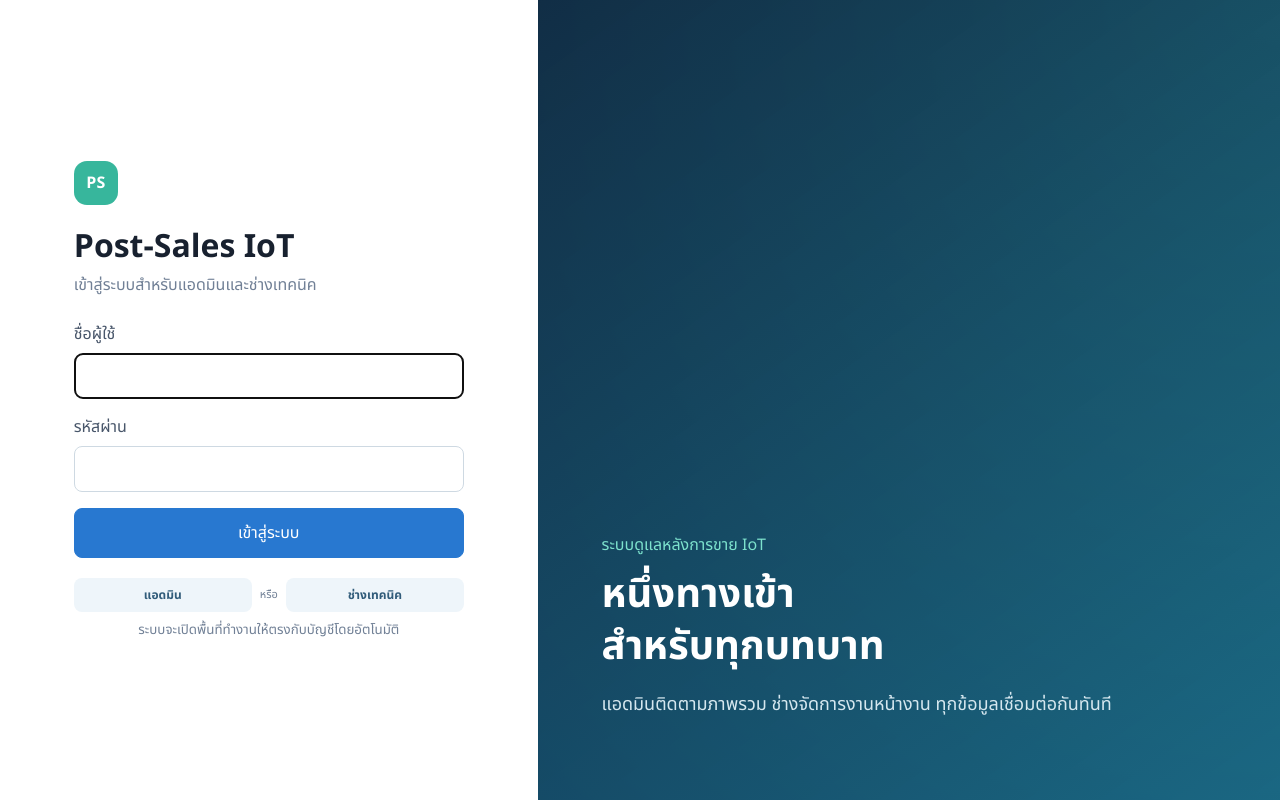
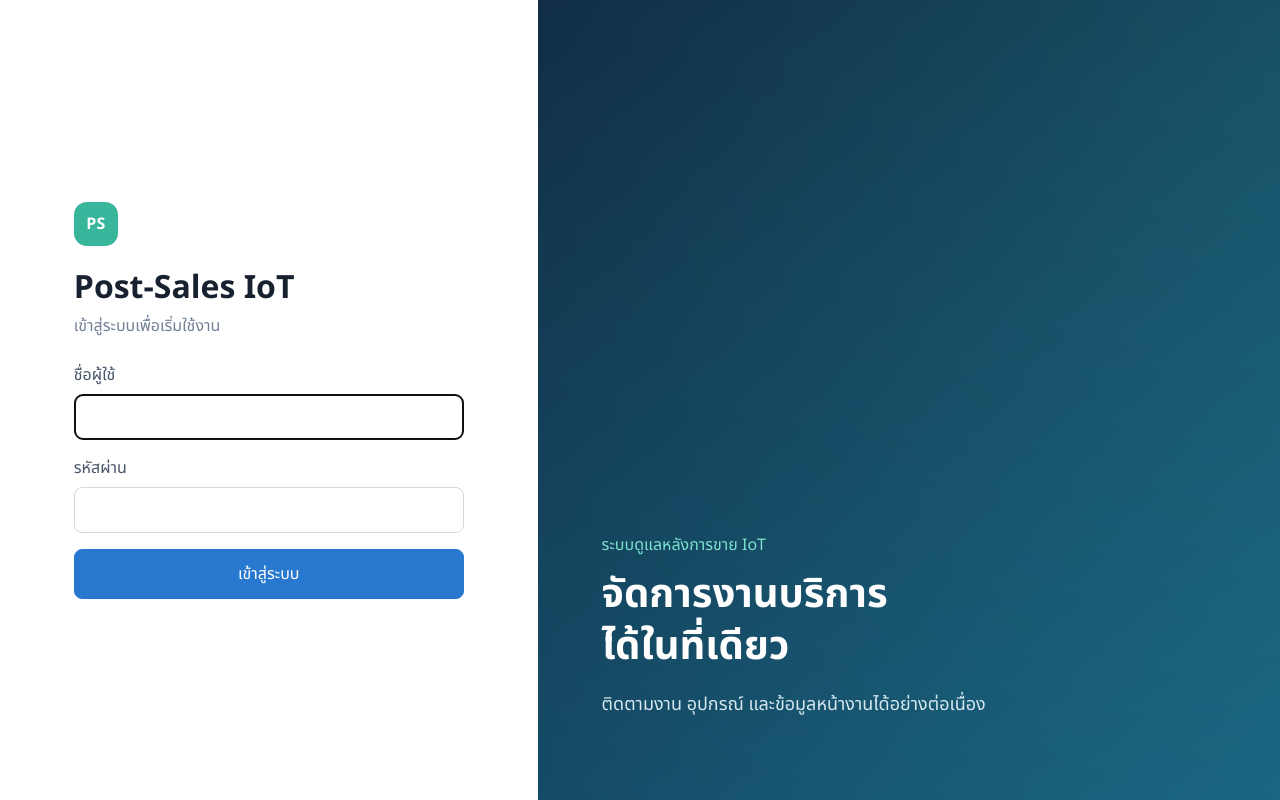
Before and after one commit to 0tyght/postsales-iot, a React (Vite) app in the folder apps/admin-web/: page / in a window 1280 px wide. Built offline with nearby package versions, Linux system fonts and the light colour scheme; no server answers.

Commit message:
refactor: simplify portal login copy

```diff
--- a/apps/admin-web/src/pages/LoginPage.jsx
+++ b/apps/admin-web/src/pages/LoginPage.jsx
@@ -4,5 +4,5 @@ import {api} from '../services/api';
 export default function LoginPage({onLogin}){
  const[form,setForm]=useState({username:'',password:''}),[error,setError]=useState(''),[loading,setLoading]=useState(false);
  const submit=async event=>{event.preventDefault();setLoading(true);setError('');try{const data=await api('/auth/login',{method:'POST',body:JSON.stringify(form)});localStorage.setItem('portal_token',data.token);localStorage.setItem('portal_user',JSON.stringify(data.user));onLogin(data.user)}catch(x){setError(x.message)}finally{setLoading(false)}};
- return <div className="login-page"><div className="login-panel"><div className="login-mark">PS</div><h1>Post-Sales IoT</h1><p>เข้าสู่ระบบสำหรับแอดมินและช่างเทคนิค</p>{error&&<div className="alert error">{error}</div>}<form onSubmit={submit}><label>ชื่อผู้ใช้<input autoFocus autoComplete="username" value={form.username} onChange={e=>setForm({...form,username:e.target.value})} required/></label><label>รหัสผ่าน<input type="password" autoComplete="current-password" value={form.password} onChange={e=>setForm({...form,password:e.target.value})} required/></label><button className="btn primary full" disabled={loading}>{loading?'กำลังเข้าสู่ระบบ...':'เข้าสู่ระบบ'}</button></form><div className="login-role-hint"><span>แอดมิน</span><i>หรือ</i><span>ช่างเทคนิค</span><small>ระบบจะเปิดพื้นที่ทำงานให้ตรงกับบัญชีโดยอัตโนมัติ</small></div></div><div className="login-visual"><div><span>ระบบดูแลหลังการขาย IoT</span><h2>หนึ่งทางเข้า<br/>สำหรับทุกบทบาท</h2><p>แอดมินติดตามภาพรวม ช่างจัดการงานหน้างาน ทุกข้อมูลเชื่อมต่อกันทันที</p></div></div></div>;
+ return <div className="login-page"><div className="login-panel"><div className="login-mark">PS</div><h1>Post-Sales IoT</h1><p>เข้าสู่ระบบเพื่อเริ่มใช้งาน</p>{error&&<div className="alert error">{error}</div>}<form onSubmit={submit}><label>ชื่อผู้ใช้<input autoFocus autoComplete="username" value={form.username} onChange={e=>setForm({...form,username:e.target.value})} required/></label><label>รหัสผ่าน<input type="password" autoComplete="current-password" value={form.password} onChange={e=>setForm({...form,password:e.target.value})} required/></label><button className="btn primary full" disabled={loading}>{loading?'กำลังเข้าสู่ระบบ...':'เข้าสู่ระบบ'}</button></form></div><div className="login-visual"><div><span>ระบบดูแลหลังการขาย IoT</span><h2>จัดการงานบริการ<br/>ได้ในที่เดียว</h2><p>ติดตามงาน อุปกรณ์ และข้อมูลหน้างานได้อย่างต่อเนื่อง</p></div></div></div>;
 }
```
